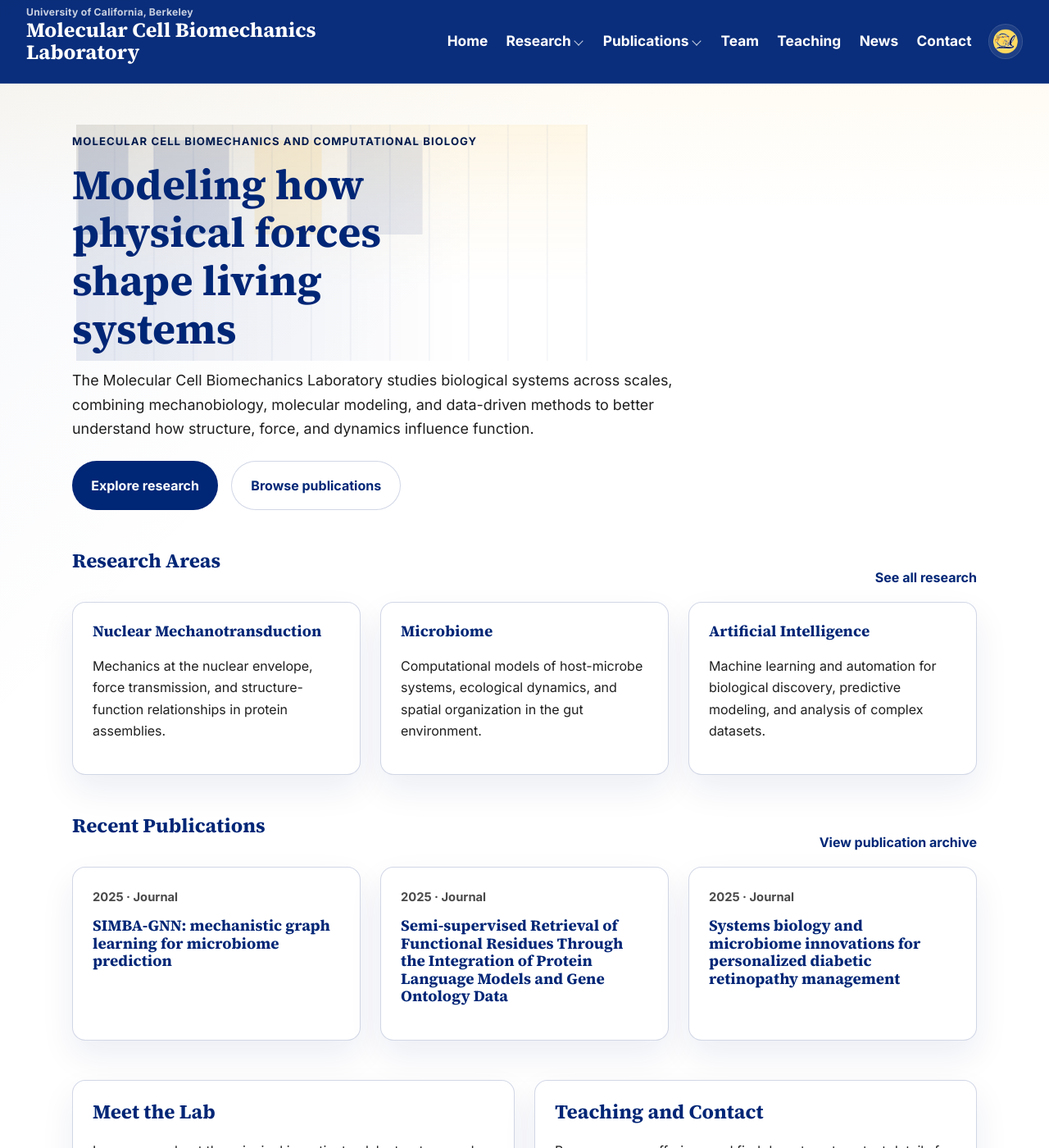
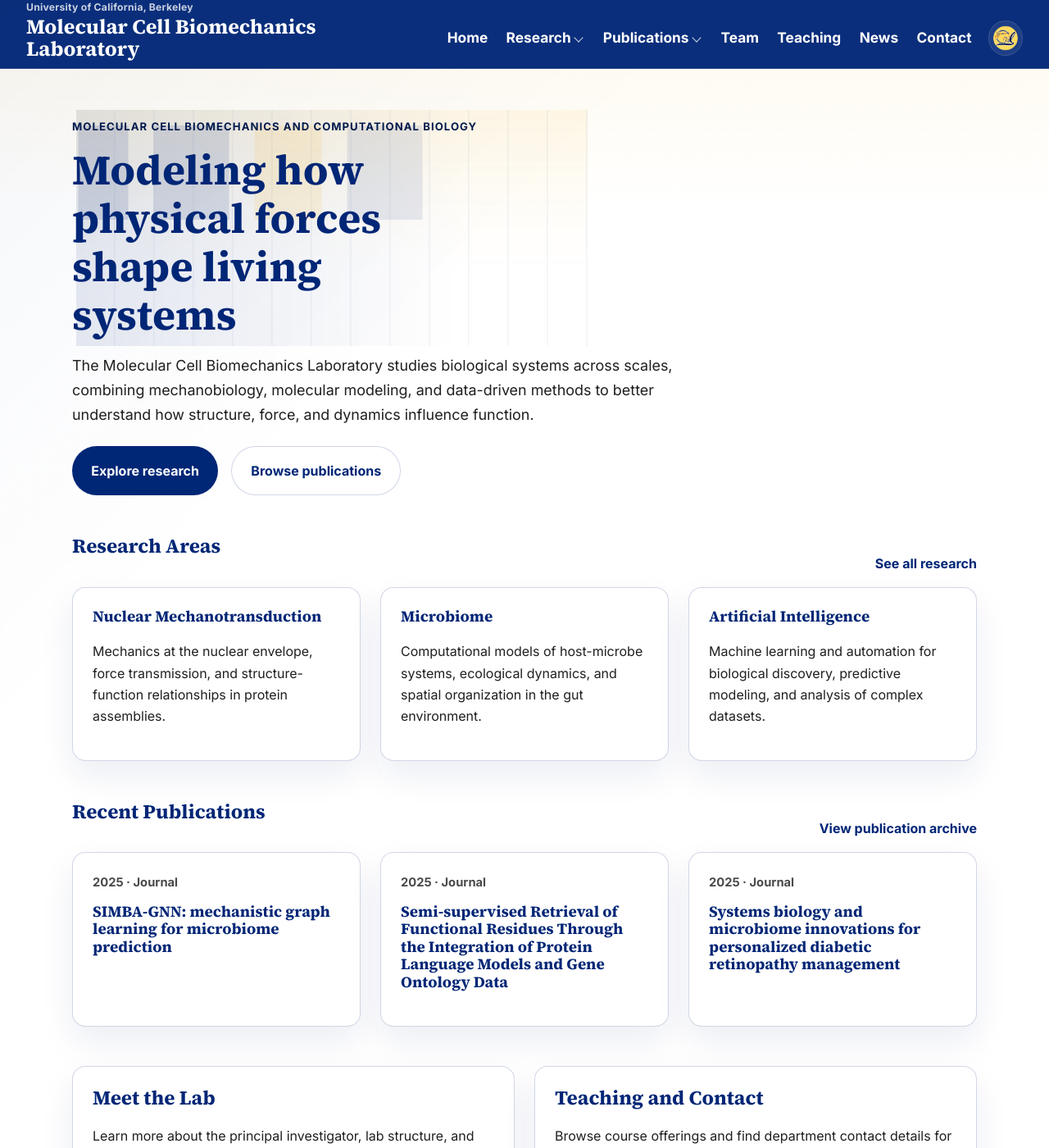
Before and after one commit to atamadon/atamadon.github.io, a Jekyll site: the page built from index.md, in a window 1280 px wide and 1400 px high. Shown: the whole window at 82% size. Built offline with Jekyll 4.4.1, drawn with Linux system fonts in a browser that asks for light colours; a script that is not in the unit is left out.

Commit message:
Fixed Main Title Header Alignment

```diff
--- a/_data/site.yml
+++ b/_data/site.yml
@@ -14,6 +14,8 @@
   subtitles:
     - label: University of California, Berkeley
       url: https://www.berkeley.edu/
+  #   - label: College of Engineering
+  #     url: https://engineering.berkeley.edu/
 
 contact:
   email: mofrad@berkeley.edu
--- a/_includes/site-header.html
+++ b/_includes/site-header.html
@@ -9,27 +9,30 @@
 {% assign top_subtitle_count = subtitle_count | plus: 1 | divided_by: 2 %}
 {% assign bottom_subtitle_count = subtitle_count | minus: top_subtitle_count %}
 <header class="site-header-shell">
-  <div class="site-header">
+  <div class="site-header{% if top_subtitle_count > 0 %} has-subtitle-top{% endif %}{% if bottom_subtitle_count > 0 %} has-subtitle-bottom{% endif %}">
+
     <div class="site-brand" aria-label="Lab and institutional links">
-      <div class="site-brand-stack">
+      <div class="site-brand-title-area">
+        {% if top_subtitle_count > 0 %}
           <div class="site-brand-subtitles site-brand-subtitles-top">
             {% for subtitle in header_subtitles limit: top_subtitle_count %}
               {% assign subtitle_is_absolute = subtitle.url contains '://' %}
               <a href="{% if subtitle_is_absolute %}{{ subtitle.url }}{% else %}{{ subtitle.url | relative_url }}{% endif %}" class="site-brand-subtitle-link">{{ subtitle.label }}</a>
             {% endfor %}
           </div>
+        {% endif %}
         <a href="{% if header_title_is_absolute %}{{ header_title_url }}{% else %}{{ header_title_url | relative_url }}{% endif %}" class="site-brand-title-link">
           <span class="site-brand-title">{{ header_title }}</span>
         </a>
-        <div class="site-brand-subtitles site-brand-subtitles-bottom">
         {% if bottom_subtitle_count > 0 %}
           {% assign bottom_subtitles = header_subtitles | slice: top_subtitle_count, bottom_subtitle_count %}
+          <div class="site-brand-subtitles site-brand-subtitles-bottom">
             {% for subtitle in bottom_subtitles %}
               {% assign subtitle_is_absolute = subtitle.url contains '://' %}
               <a href="{% if subtitle_is_absolute %}{{ subtitle.url }}{% else %}{{ subtitle.url | relative_url }}{% endif %}" class="site-brand-subtitle-link">{{ subtitle.label }}</a>
             {% endfor %}
+          </div>
         {% endif %}
-        </div>
       </div>
     </div>
 
@@ -92,5 +95,6 @@
         Menu
       </button>
     </div>
+
   </div>
 </header>
--- a/assets/css/style.css
+++ b/assets/css/style.css
@@ -344,15 +344,21 @@
   border-bottom: 1px solid var(--header-border);
 }
 
+/* Single-row grid: title | nav | controls — guarantees title/nav alignment.
+   Subtitles live absolutely inside .site-brand-title-area (width = title text).
+   Jekyll adds .has-subtitle-top / .has-subtitle-bottom classes so padding
+   expands to reveal the floating subtitle without moving any main-row items. */
 .site-header {
   width: 100%;
-  min-height: 5rem;
-  padding: 0.5rem clamp(1rem, 2.5vw, 2rem);
+  padding: 0.6rem clamp(1rem, 2.5vw, 2rem);
   display: grid;
   grid-template-columns: minmax(17rem, 1fr) minmax(26rem, 1.35fr) auto;
   align-items: center;
-  gap: var(--space-3);
-}
+  column-gap: var(--space-3);
+}
+
+.site-header.has-subtitle-top    { padding-top: 1.2rem; }
+.site-header.has-subtitle-bottom { padding-bottom: 1.2rem; }
 
 .site-brand {
   min-width: 0;
@@ -360,12 +366,12 @@
   align-items: center;
 }
 
-.site-brand-stack {
-  display: grid;
-  grid-template-rows: minmax(0.95rem, auto) auto minmax(0.95rem, auto);
+/* Positioning context sized to the title text width.
+   Subtitles anchor to its edges so they stay flush with the title. */
+.site-brand-title-area {
+  position: relative;
+  display: inline-flex;
   align-items: center;
-  min-height: 4rem;
-  width: 100%;
 }
 
 .site-brand-title {
@@ -379,16 +385,27 @@
 .site-brand-title-link {
   display: inline-flex;
   align-items: center;
-  justify-self: start;
-  min-height: 2.6rem;
-}
-
+}
+
+/* Subtitles are absolutely positioned in the header's padding zone */
 .site-brand-subtitles {
+  position: absolute;
+  white-space: nowrap;
   display: flex;
   flex-wrap: wrap;
   gap: 0.1rem 0.6rem;
   align-items: center;
-  min-height: 0.95rem;
+}
+
+.site-brand-subtitles-top {
+  bottom: calc(100% + 0.15rem);
+  left: 0;
+}
+
+.site-brand-subtitles-bottom {
+  top: calc(100% + 0.15rem);
+  right: 0;
+  justify-content: flex-end;
 }
 
 .site-brand-subtitle-link {
@@ -403,7 +420,6 @@
   display: flex;
   align-items: center;
   gap: var(--space-2);
-  align-self: center;
 }
 
 .nav-toggle {
@@ -421,31 +437,28 @@
   display: flex;
   justify-content: flex-end;
   min-width: 0;
-  align-self: stretch;
 }
 
 .nav-links {
   display: flex;
-  align-items: stretch;
+  align-items: center;
   justify-content: flex-end;
   flex: 1 1 auto;
   gap: clamp(0.2rem, 1vw, 0.7rem);
   list-style: none;
   margin: 0;
   padding: 0;
-  height: 100%;
 }
 
 .nav-item {
   position: relative;
   display: flex;
-  align-items: stretch;
+  align-items: center;
 }
 
 .nav-item-heading {
   display: flex;
-  align-items: stretch;
-  min-height: 100%;
+  align-items: center;
 }
 
 .nav-item-link,
@@ -453,7 +466,6 @@
   display: inline-flex;
   align-items: center;
   justify-content: center;
-  min-height: 100%;
   padding: 0 0.35rem;
   color: var(--header-text);
   font-weight: 700;
@@ -1802,8 +1814,7 @@
   }
 
   .site-brand-stack {
-    min-height: 0;
-    gap: 0.14rem;
+    gap: 0.1rem;
   }
 
   .site-brand-subtitle-link {
```
Lines whose indentation alone changed are shown as unchanged.
